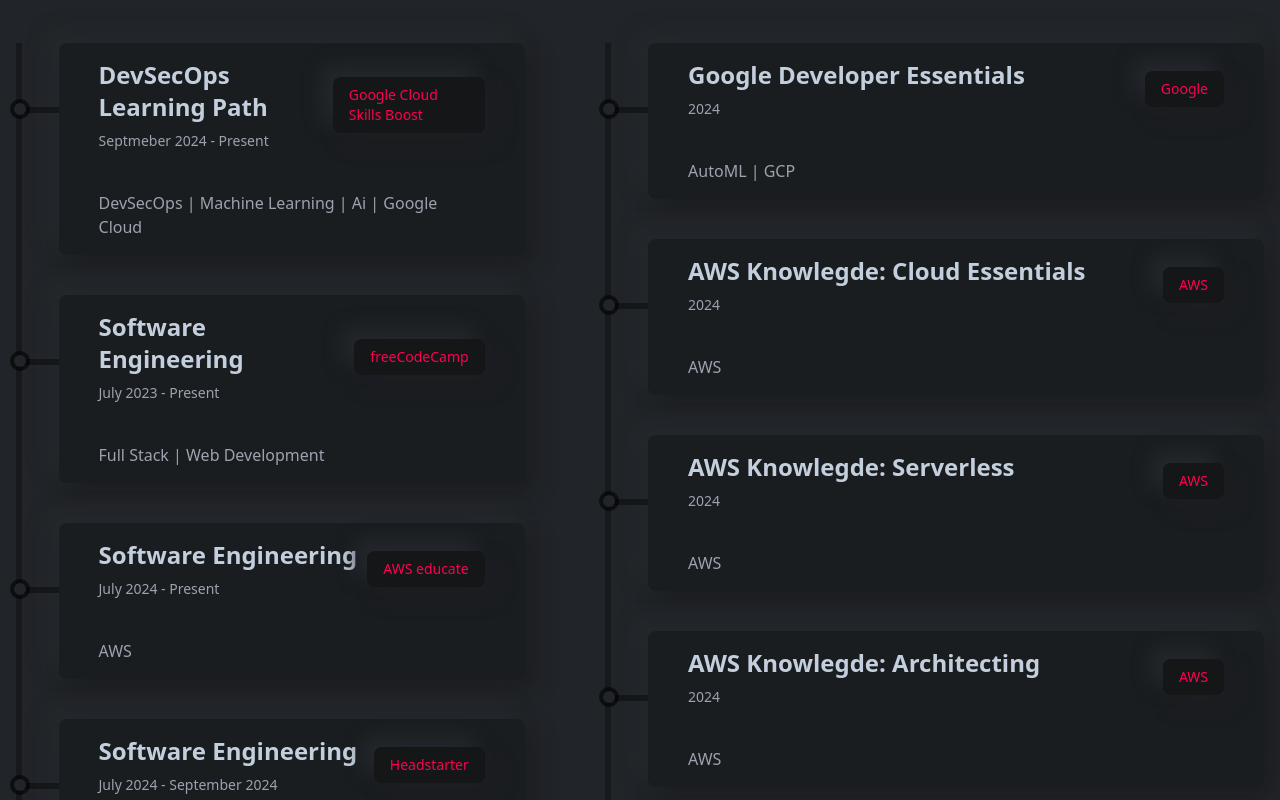
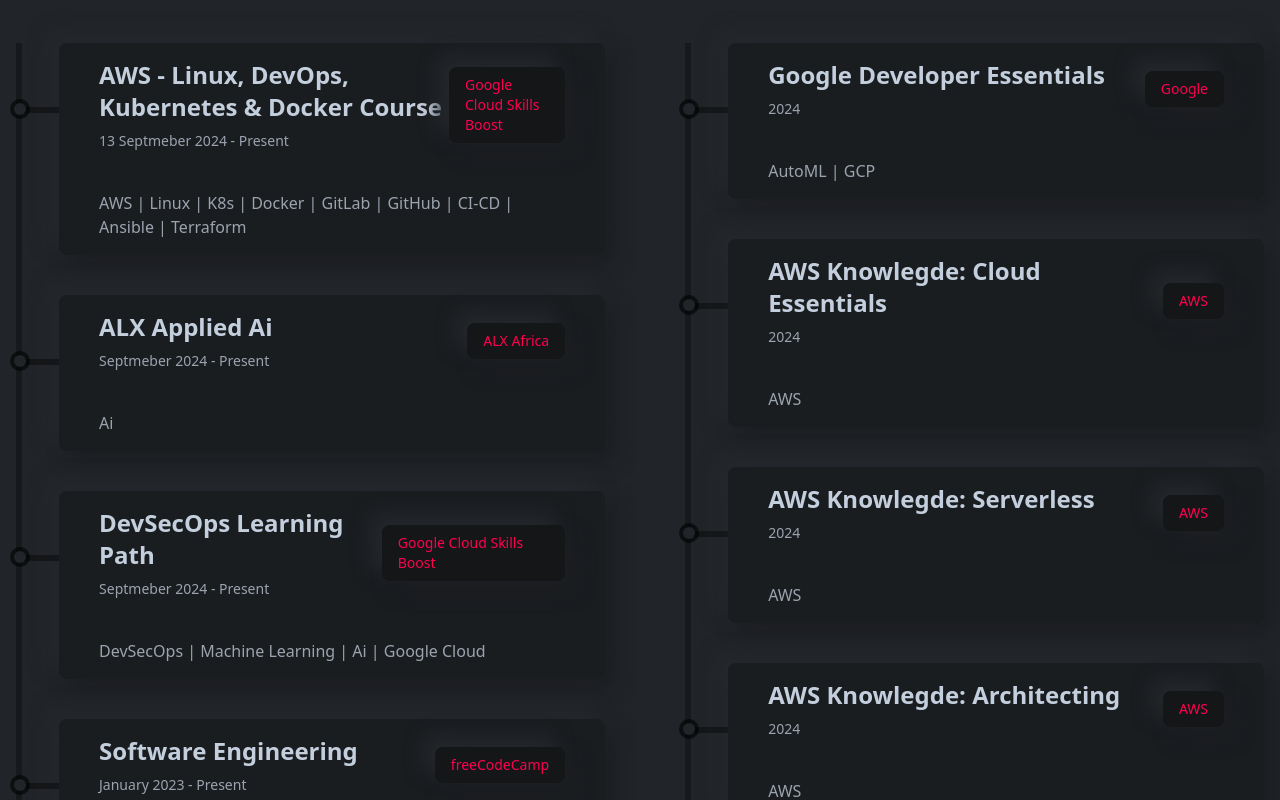
Before and after one commit to bshongwe/personal-portfolio-2024, a React (Create React App) app: page / in a window 1280 px wide. Shown: the part 4440-5240 px from the top of the page. Built offline with nearby package versions, Linux system fonts and the light colour scheme.

Commit message:
Update: project details, education details, experience and testimonials

```diff
--- a/src/components/resume/Education.js
+++ b/src/components/resume/Education.js
@@ -17,6 +17,18 @@
         </div>
         <div className="mt-6 lgl:mt-14 w-full h-[Auto] border-l-[6px] border-l-black border-opacity-30 flex flex-col gap-10">
           <ResumeCard
+            title="AWS - Linux, DevOps, Kubernetes & Docker Course"
+            subTitle="13 Septmeber 2024 - Present"
+            result="Google Cloud Skills Boost"
+            des="AWS | Linux | K8s | Docker | GitLab | GitHub | CI-CD | Ansible | Terraform"
+          />
+          <ResumeCard
+            title="ALX Applied Ai"
+            subTitle="Septmeber 2024 - Present"
+            result="ALX Africa"
+            des="Ai"
+          />
+          <ResumeCard
             title="DevSecOps Learning Path"
             subTitle="Septmeber 2024 - Present"
             result="Google Cloud Skills Boost"
@@ -24,7 +36,7 @@
           />
           <ResumeCard
             title="Software Engineering"
-            subTitle="July 2023 - Present"
+            subTitle="January 2023 - Present"
             result="freeCodeCamp"
             des="Full Stack | Web Development"
           />
@@ -35,7 +47,7 @@
             des="AWS"
           />
           <ResumeCard
-            title="Software Engineering"
+            title="Software Engineering Fellowship in Artificial Intelligence"
             subTitle="July 2024 - September 2024"
             result="Headstarter"
             des="Ai | Full Stack Software Engineering | Product Development"
@@ -50,7 +62,7 @@
             title="Software Engineering"
             subTitle="June 17, 2023 - Aprl 19, 2024"
             result="ALX Africa"
-            des="certified: Full Stack (Foundations)"
+            des="verified: Full Stack (Foundations)"
           />
           <ResumeCard
             title="Bachelor of Science Degree in Agronomy"
--- a/src/components/resume/Experience.js
+++ b/src/components/resume/Experience.js
@@ -41,6 +41,12 @@
           <h2 className="text-4xl font-bold">Volunteer</h2>
         </div>
         <div className="mt-14 w-full h-[Auto] border-l-[6px] border-l-black border-opacity-30 flex flex-col gap-10">
+          <ResumeCard
+            title="Tutor"
+            subTitle="ALX Africa"
+            result="September 2024"
+            des="to be filled later."
+          />
           <ResumeCard
             title="Technical Assistant"
             subTitle="ALX Africa"
@@ -89,13 +95,13 @@
             title="DevSecOps Engineer"
             subTitle="KalKey"
             result="2024"
-            des="Automated CI/CD | IaC | IAM | SDLC | Pen Testing"
+            des="AWS | Terraform | GitLab | GitHub | Automated CI/CD | IaC | IAM | SDLC | Pen Testing"
           />
           <ResumeCard
             title="DevOps"
             subTitle="KalKey"
             result="2024"
-            des="Git | K8s | Docker | AWS | Ansible | Terraform | Jenkins | GCP"
+            des="AWS | GitLab | GitLab | K8s | Docker | AWS | Ansible | Terraform | Jenkins | GCP"
           />
           <ResumeCard
             title="Ai Sofware Engineering Fellow"
@@ -119,7 +125,7 @@
             title="Web Dev"
             subTitle="Code Alpha"
             result="2023 - 2024"
-            des="VS Code | Full-stack"
+            des="VS Code | Full-stack | JS | Typescript | MERN"
           />
           <ResumeCard
             title="App Dev"
--- a/src/components/tesimonial/Testimonial.js
+++ b/src/components/tesimonial/Testimonial.js
@@ -122,10 +122,10 @@
                   <div className="flex flex-col justify-between lgl:items-center py-6 border-b-2 border-b-gray-900">
                     <div>
                       <h3 className="text-xl lgl:text-2xl font-medium tracking-wide">
-                        Travel Mobile App Design
+                        NeXtro & Nestec
                       </h3>
                       <p className="text-base text-gray-400 mt-3">
-                        via Upwork - Jan 4, 2024 - Mar 30, 2024
+                        via LinkedIn - Mar 4, 2024 (15:45 GMT+2)
                       </p>
                     </div>
                     <div className="text-yellow-500 flex gap-1">
@@ -137,7 +137,9 @@
                     </div>
                   </div>
                   <p className="text-base font-titleFont text-gray-400 font-medium tracking-wide leading-6">
-                    Will fill the quotes later.
+                    Ernest is a dedicated and talented individual... I
+                    witnessed his exceptional problem-solving abilities and his
+                    commitment to mastering new technologies and concepts.
                   </p>
                 </div>
               </div>
@@ -155,11 +157,11 @@
                 />
                 <div className="w-full flex flex-col justify-end">
                   <p className="text-xs uppercase text-designColor tracking-wide mb-2">
-                    Johannesburg, South Africa
+                    Pretoria, South Africa
                   </p>
-                  <h3 className="text-2xl font-bold">Larreth Jimu</h3>
+                  <h3 className="text-2xl font-bold">Zikona Mnyaka</h3>
                   <p className="text-base tracking-wide text-gray-500">
-                    Melsoft Academy
+                    Autumn Skies Trading
                   </p>
                 </div>
               </div>
@@ -169,10 +171,10 @@
                   <div className="flex flex-col justify-between lgl:items-center py-6 border-b-2 border-b-gray-900">
                     <div>
                       <h3 className="text-xl lgl:text-2xl font-medium tracking-wide">
-                        Travel Mobile App Design
+                        Simple Shell (UNIX) & Monty
                       </h3>
                       <p className="text-base text-gray-400 mt-3">
-                        via LinkedIn - Jan 4, 2024 - Mar 30, 2024
+                        via LinkedIn - Jul 6, 2024 (09:45 GMT+2)
                       </p>
                     </div>
                     <div className="text-yellow-500 flex gap-1">
@@ -184,7 +186,9 @@
                     </div>
                   </div>
                   <p className="text-base font-titleFont text-gray-400 font-medium tracking-wide leading-6">
-                    Will fill the quotes later.
+                    Ernest possesses a comprehensive understanding of both
+                    frontend and backend technologies... he excells in
+                    collaborative environents.
                   </p>
                 </div>
               </div>
@@ -204,7 +208,7 @@
                   <p className="text-xs uppercase text-designColor tracking-wide mb-2">
                     Nairobi, Kenya
                   </p>
-                  <h3 className="text-2xl font-bold">Alfred Tuva</h3>
+                  <h3 className="text-2xl font-bold">Faith Okoth</h3>
                   <p className="text-base tracking-wide text-gray-500">
                     Sands Technology | ALX Africa
                   </p>
@@ -216,7 +220,7 @@
                   <div className="flex flex-col justify-between lgl:items-center py-6 border-b-2 border-b-gray-900">
                     <div>
                       <h3 className="text-xl lgl:text-2xl font-medium tracking-wide">
-                        Travel Mobile App Design.
+                        ALX SE
                       </h3>
                       <p className="text-base text-gray-400 mt-3">
                         via Twitter - Jan 4, 2024 - Mar 30, 2024
@@ -263,7 +267,7 @@
                   <div className="flex flex-col justify-between lgl:items-center py-6 border-b-2 border-b-gray-900">
                     <div>
                       <h3 className="text-xl lgl:text-2xl font-medium tracking-wide">
-                        Travel Mobile App Design
+                        NeXtro
                       </h3>
                       <p className="text-base text-gray-400 mt-3">
                         via LinkedIn - Jan 4, 2024 - Mar 30, 2024
```
Also changed, not shown: src/assets/images/testmonial/testimonialTwo.png.
